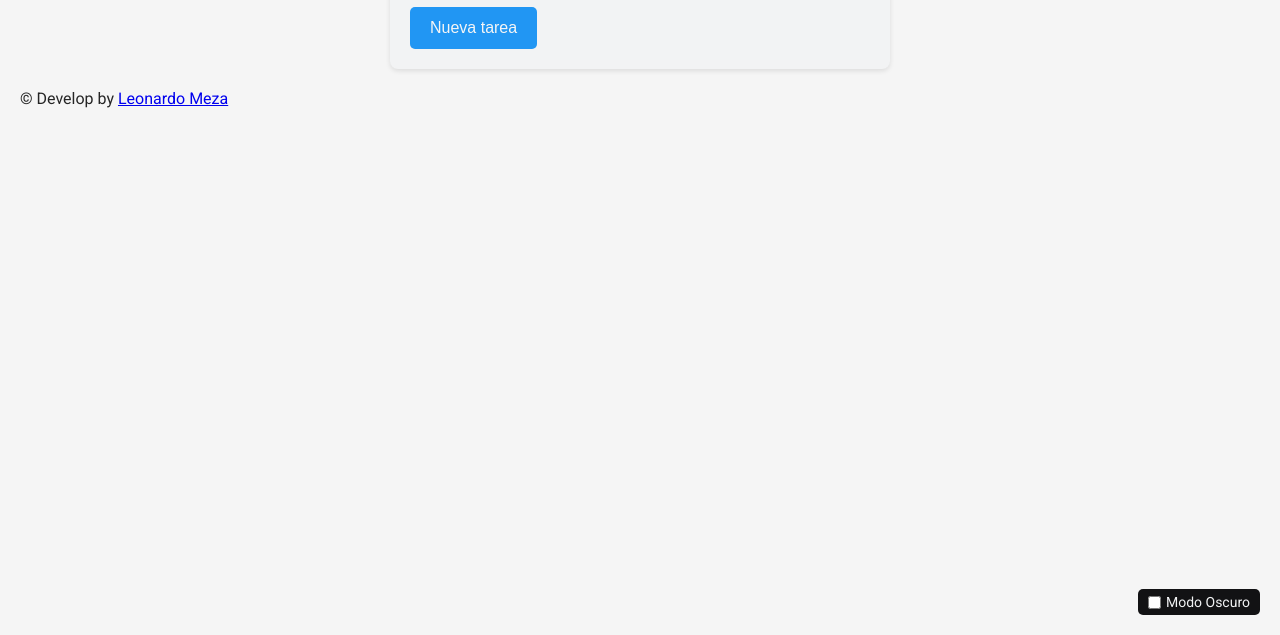
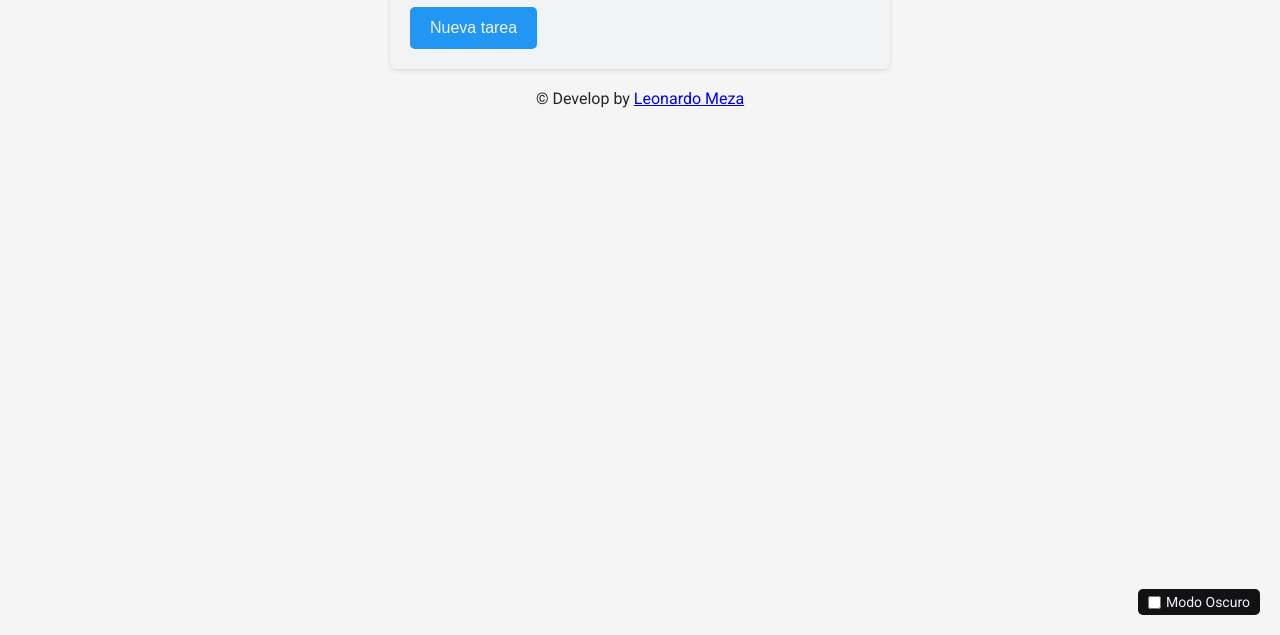
Before and after one commit to LeoM-Dev/ToDo, a plain HTML site: page index.html in a window 1280 px wide. Shown: the part 165-800 px from the top of the page. Drawn offline with Linux system fonts and the light colour scheme; a web font is replaced by a local one.

Commit message:
Update style.css

```diff
--- a/style.css
+++ b/style.css
@@ -120,6 +120,13 @@ li.completed {
     color: var(--secondary-white-color);
 }
 
+footer {
+    display: flex;
+    display: flex;
+    align-items: center;
+    justify-content: center;
+}
+
 body.dark-mode {
     background-color: var(--secondary-black-color);
     color: var(--secondary-white-color);
```
